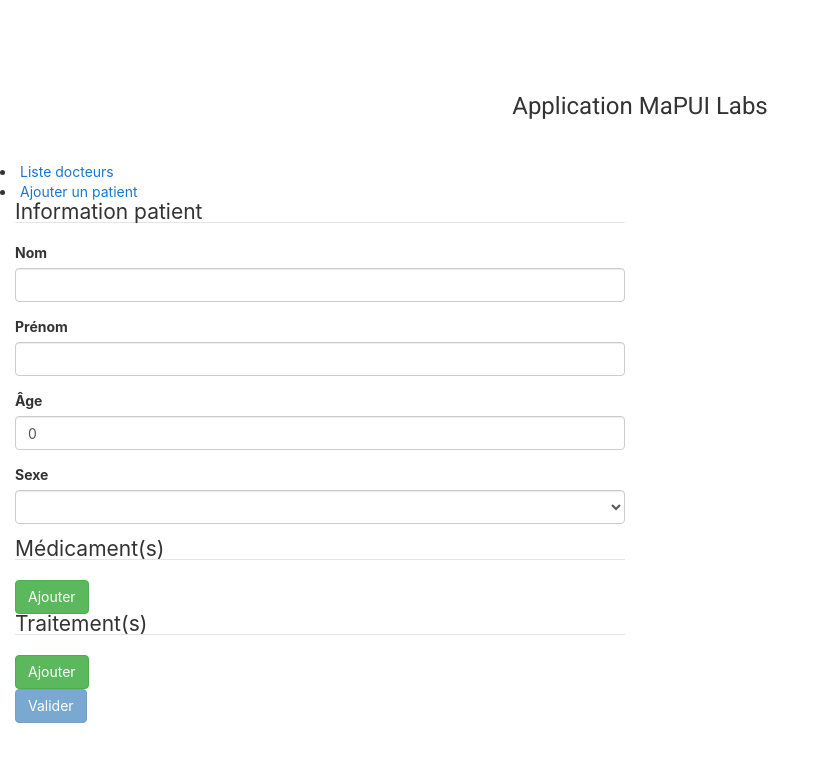
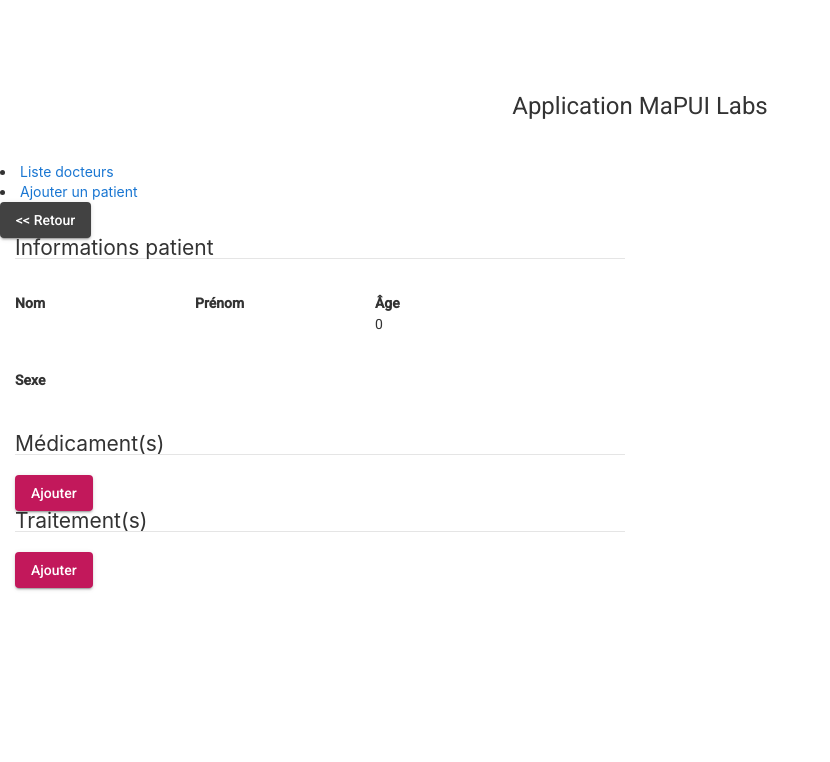
Before and after one commit to Leberret/Projet_Angular, an Angular app in the folder frontend/: page /new-patient in a window 1280 px wide. Shown: the top 762 px of the page, without its empty margins (0-830 px from the left). Built offline with nearby package versions, Linux system fonts and the light colour scheme.

Commit message:
modif début

```diff
--- a/frontend/angular.json
+++ b/frontend/angular.json
@@ -50,7 +50,7 @@
               "src/assets"
             ],
             "styles": [
-              "node_modules/@angular/material/prebuilt-themes/pink-bluegrey.css",
+              "./node_modules/@angular/material/prebuilt-themes/pink-bluegrey.css",
               "node_modules/bootstrap/dist/css/bootstrap.css",
               "src/styles.scss"
             ],
--- a/frontend/src/app/doctors-list/doctors-list.component.html
+++ b/frontend/src/app/doctors-list/doctors-list.component.html
@@ -1,3 +1,5 @@
+<button mat-raised-button color="basic" (click)="onGoBack()"><< Retour</button>
+
 <mat-list role="list" *ngIf="patients.length >= 0">
     <div *ngFor="let patient of patients" >
         <p class="text-center" *ngIf="patient.treatments.length <= 0">Aucun docteur !</p>
--- a/frontend/src/app/doctors-list/doctors-list.component.ts
+++ b/frontend/src/app/doctors-list/doctors-list.component.ts
@@ -2,6 +2,7 @@
 import { Patient } from '../models/Patient.model';
 import { Subscription } from 'rxjs';
 import { PatientsService } from '../Services/patients.service';
+import { Router } from '@angular/router';
 
 @Component({
   selector: 'app-doctors-list',
@@ -13,7 +14,8 @@
   public patients: Patient[]=[];
 
   private patientsSub:Subscription;
-  constructor(private patientsservice: PatientsService) {}
+  constructor(private patientsservice: PatientsService,
+              private router: Router) {}
 
   ngOnInit() {
     this.patientsSub = this.patientsservice.patients$.subscribe(
@@ -26,5 +28,7 @@
   ngOnDestroy() {
     this.patientsSub.unsubscribe();
   }
-
+  onGoBack() {
+    this.router.navigate(['/all-patients']);
+  }
 }
--- a/frontend/src/app/modify-patient/modify-patient.component.html
+++ b/frontend/src/app/modify-patient/modify-patient.component.html
@@ -1,25 +1,50 @@
 <div class="col-sm-6 offset-sm-3 mt-2">
   <form [formGroup]="patientForm">
-    <div class="form-group">
-        <label for="lastName">Nom</label>
-        <input type="text" id="lastName" formControlName="lastName" class="form-control">
-    </div>
-    <div class="form-group">
-        <label for="firstName">Prénom</label>
-        <input type="text" id="firstName" formControlName="firstName" class="form-control">
-    </div>
-    <div class="form-group">
-    <label for="age">Âge</label>
-    <input type="number" id="age" class="form-control" formControlName="age" min="0">
-    </div>
-    <div class="form-group">
-      <label for="sex">Sexe</label>
-      <input type="text" id="sex" class="form-control" formControlName="sex">
+    <legend>Informations patient</legend>
+    <mat-form-field>
+      <label>Nom</label>
+      <input matInput type="text" id="lastName" formControlName="lastName">
+    </mat-form-field>
+    <mat-form-field>
+      <label>Prénom</label>
+        <input matInput type="text" id="firstName" formControlName="firstName">
+    </mat-form-field>
+    <mat-form-field>
+      <label>Âge</label>
+    <input matInput type="number" id="age" formControlName="age" min="0">
+    </mat-form-field>
+    <mat-form-field>
+      <label>Sexe</label>
+      <input matInput type="text" id="sex" formControlName="sex">
+    </mat-form-field>
+
+    <legend>Médicament(s)</legend>
+    <div *ngIf="patient.treatments.length > 0">
+      <mat-form-field *ngFor="let treatment of patient.treatments">
+        <label>Nom</label>
+        <input matInput type="text" id="drug" formControlName="treatment.drug">
+      </mat-form-field>
     </div>
 
+    <div formArrayName="drugs">
+      <div *ngFor="let drug of drugs.controls; let i=index">
+        <div [formGroupName]="i">
+          <mat-form-field>
+            <label>Nom</label>
+            <input matInput type="text" formControlName="drug">
+          </mat-form-field>
+          <mat-form-field>
+            <label>Code</label>
+            <input matInput type="text" formControlName="code">
+          </mat-form-field>
+          <button mat-raised-button color="warn" (click)="removeDrug(i)">Supprimer</button>
+        </div>
+      </div>
+      <button mat-raised-button color="primary" (click)="addDrugs()">Ajouter</button>
 
+    </div>
 
-    <button class="btn btn-success" (click)="onSubmit()" [disabled]="patientForm.invalid">Valider</button>
+    <button mat-raised-button color="primary" (click)="onSubmit()" [disabled]="patientForm.invalid">Valider</button>
     <p class="alert-danger" *ngIf="errorMessage">{{ errorMessage }}</p>
   </form>
 </div>
--- a/frontend/src/app/modify-patient/modify-patient.component.ts
+++ b/frontend/src/app/modify-patient/modify-patient.component.ts
@@ -19,6 +19,22 @@
               private router: Router,
               private patientsservice: PatientsService) { }
 
+  get drugs() : FormArray {
+    return this.patientForm.get('drugs') as FormArray;
+  }
+  newDrug(): FormGroup{
+    return this.formBuilder.group({
+      drug:['', Validators.required],
+      code:['', Validators.required],
+    })
+  }
+  addDrugs() {
+    this.drugs.push(this.newDrug());
+  }
+
+  removeDrug(i:number){
+    this.drugs.removeAt(i);
+  }
   ngOnInit(): void {
 
     this.patientForm = this.formBuilder.group({
--- a/frontend/src/app/new-patient/new-patient.component.html
+++ b/frontend/src/app/new-patient/new-patient.component.html
@@ -1,25 +1,28 @@
+<div>
+  <button mat-raised-button color="basic" (click)="onGoBack()"><< Retour</button>
+</div>
 <div class="col-sm-6 offset-sm-3 mt-2">
   <form [formGroup]="patientForm">
-    <legend>Information patient</legend>
-    <div class="form-group">
-      <label for="lastName">Nom</label>
-      <input type="text" id="lastName" formControlName="lastName" class="form-control">
-    </div>
-    <div class="form-group">
-        <label for="firstName">Prénom</label>
-        <input type="text" id="firstName" formControlName="firstName" class="form-control">
-    </div>
-    <div class="form-group">
-      <label for="age">Âge</label>
-      <input type="number" id="age" class="form-control" formControlName="age" min="0">
-    </div>
-    <div class="form-group">
-      <label for="sex">Sexe</label>
-      <select id="sex" class="form-control" formControlName="sex">
-      <option value="F">F</option>
-      <option value="M">M</option>
-    </select>
-    </div>
+    <legend>Informations patient</legend>
+    <mat-form-field>
+      <label>Nom</label>
+      <input matInput type="text" id="lastName" formControlName="lastName" >
+    </mat-form-field>
+    <mat-form-field>
+      <label>Prénom</label>
+        <input matInput type="text" id="firstName" formControlName="firstName">
+    </mat-form-field>
+    <mat-form-field>
+      <label>Âge</label>
+      <input matInput type="number" id="age" formControlName="age" min="0">
+    </mat-form-field>
+    <mat-form-field>
+      <label>Sexe</label>
+      <mat-select formControlName="sex">
+        <mat-option value="F">F</mat-option>
+        <mat-option value="M">M</mat-option>
+      </mat-select>
+    </mat-form-field>
 
 
     <legend>Médicament(s)</legend>
@@ -27,14 +30,18 @@
     <div formArrayName="drugs">
       <div *ngFor="let drug of drugs.controls; let i=index">
         <div [formGroupName]="i">
-            <label for="drugName">Nom</label>
-            <input type="text" class="form-control" formControlName="drug">
-            <label for="code">Code</label>
-            <input type="text"  class="form-control" formControlName="code">
-            <button class="btn btn-danger" (click)="removeDrug(i)">Supprimer</button>
+          <mat-form-field>
+            <label>Nom</label>
+            <input matInput type="text" formControlName="drug">
+          </mat-form-field>
+          <mat-form-field>
+            <label>Code</label>
+            <input matInput type="text" formControlName="code">
+          </mat-form-field>
+          <button mat-raised-button color="warn" (click)="removeDrug(i)">Supprimer</button>
         </div>
       </div>
-        <button class="btn btn-success" type="button" (click)="addDrugs()">Ajouter</button>
+      <button mat-raised-button color="primary" (click)="addDrugs()">Ajouter</button>
 
     </div>
 
@@ -43,37 +50,42 @@
     <div formArrayName="treatments">
       <div *ngFor="let treatment of treatments.controls; let i=index">
         <div [formGroupName]="i">
-            <label for="start">Date de début</label>
-            <input type="date" class="form-control" formControlName="start">
-            <label for="end">Date de fin</label>
-            <input type="date"  class="form-control" formControlName="end">
-            <label for="text">Description</label>
-            <input type="text"  class="form-control" formControlName="text">
-
+          <mat-form-field>
+            <label>Date de début</label>
+            <input matInput type="date" formControlName="start">
+          </mat-form-field>
+          <mat-form-field>
+            <label>Date de fin</label>
+            <input matInput type="date" formControlName="end">
+          </mat-form-field>
+          <mat-form-field>
+            <label>Description</label>
+            <input matInput type="text" formControlName="text">
+          </mat-form-field>
           <div formGroupName="doctor">
             <legend>Docteur </legend>
-              <div class="form-group">
-               <label for="doctorLastName">Nom</label>
-                <input type="text" class="form-control" formControlName="doctorLastName">
+            <mat-form-field>
+              <label>Nom</label>
+              <input matInput type="text" formControlName="doctorLastName">
+            </mat-form-field>
+            <mat-form-field>
+              <label>Prénom</label>
+              <input matInput type="text" formControlName="doctorFirstName">
+            </mat-form-field>
+            <mat-form-field>
+              <label>Spécialité</label>
+              <input matInput type="text" formControlName="speciality">
+            </mat-form-field>
           </div>
-              <div class="form-group">
-                <label for="doctorFirstName">Prénom</label>
-                 <input type="text" class="form-control" formControlName="doctorFirstName">
-              </div>
-              <div class="form-group">
-              <label for="speciality">Spécialité</label>
-                <input type="text" class="form-control" formControlName="speciality">
+
+          <button mat-raised-button color="warn" (click)="removeTreatment(i)">Supprimer</button>
         </div>
       </div>
-
-            <button class="btn btn-danger" (click)="removeTreatment(i)">Supprimer</button>
-          </div>
-        </div>
-        <button class="btn btn-success" type="button" (click)="addTreatments()">Ajouter</button>
+      <button mat-raised-button color="primary" (click)="addTreatments()">Ajouter</button>
 
     </div>
-
-    <button class="btn btn-primary" (click)="onSubmit()" [disabled]="patientForm.invalid">Valider</button>
+    <mat-divider></mat-divider>
+    <button mat-raised-button color="primary" (click)="onSubmit()" [disabled]="patientForm.invalid">Valider</button>
     <p class="alert-danger" *ngIf="errorMessage">{{ errorMessage }}</p>
   </form>
 
--- a/frontend/src/app/new-patient/new-patient.component.ts
+++ b/frontend/src/app/new-patient/new-patient.component.ts
@@ -93,13 +93,8 @@
     );
   }
 
-  /*
-  getTreatments(): FormArray {
-    return this.patientForm.get('treatments') as FormArray;
+  onGoBack() {
+    this.router.navigate(['/all-patients']);
   }
-  onAddTreatments() {
-    const newTreatmentsControl = this.formBuilder.control(null, Validators.required);
-    this.getTreatments().push(newTreatmentsControl);
-  }*/
 
 }
--- a/frontend/src/styles.scss
+++ b/frontend/src/styles.scss
@@ -1 +1,6 @@
 /* You can add global styles to this file, and also import other style files */
+
+
+
+html, body { height: 100%; }
+body { margin: 0; font-family: Roboto, "Helvetica Neue", sans-serif; }
```
Also changed, not shown: frontend/src/app/app.module.ts (+86 -2 lines), frontend/src/app/material-module.ts (deleted, +0 -97 lines), frontend/src/app/patient/patient.component.html (+7 -9 lines), frontend/src/app/patients-list/patients-list.component.html (+6 -8 lines). Lines whose indentation alone changed are shown as unchanged.
